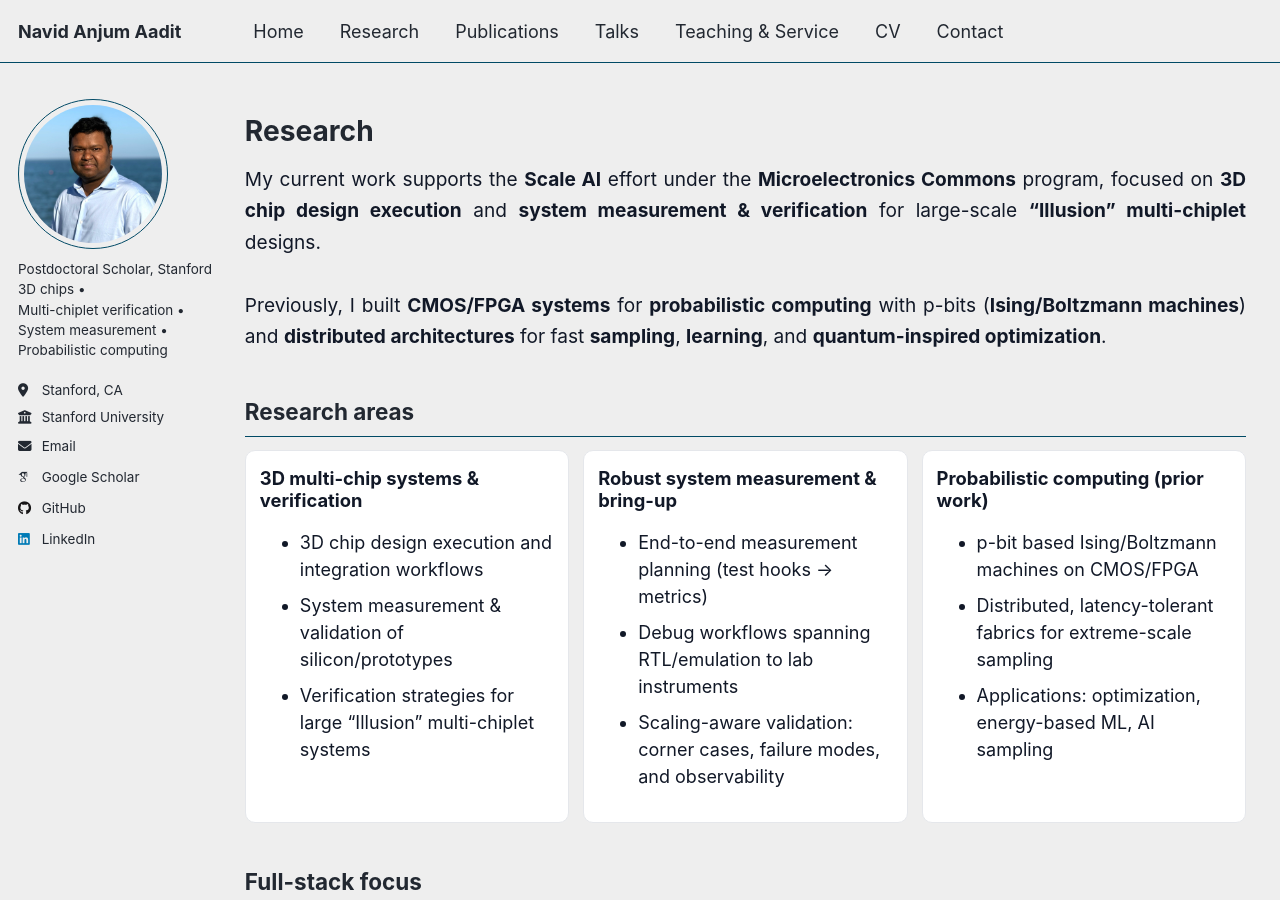
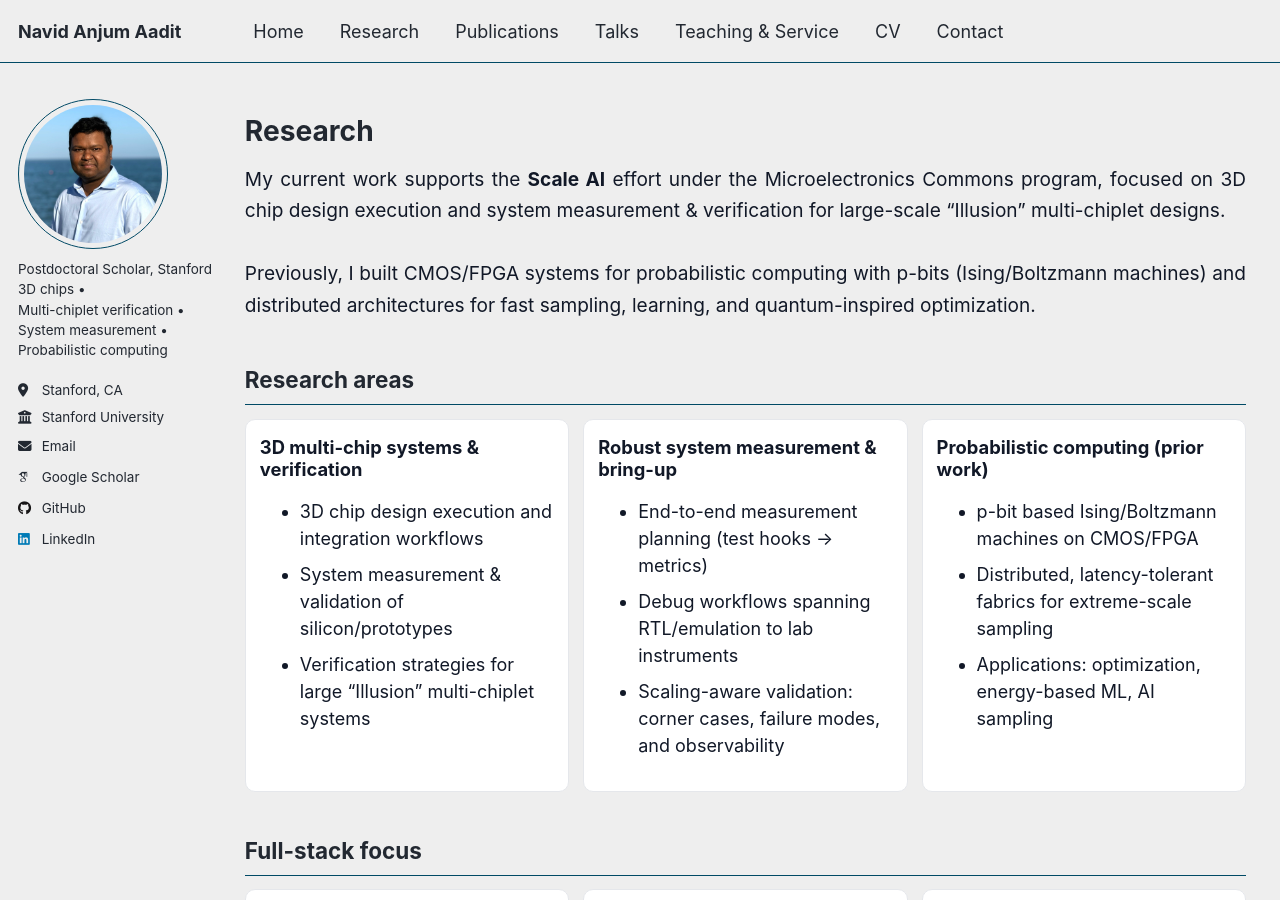
Before and after one commit to navidaadit/navidaadit.github.io, a Jekyll site: the page built from _pages/research.md, in a window 1280 px wide and 900 px high. Built offline with Jekyll 4.4.1, drawn with Linux system fonts in a browser that asks for light colours; some web fonts are replaced; some of the changed text lies outside the part shown.

Commit message:
Refactor research.md for clarity and formatting

```diff
--- a/_pages/research.md
+++ b/_pages/research.md
@@ -44,8 +44,8 @@ author_profile: true
 </style>
 
 <div class="research-lead">
-My current work supports the <strong>Scale AI</strong> effort under the <strong>Microelectronics Commons</strong> program, focused on <strong>3D chip design execution</strong> and <strong>system measurement &amp; verification</strong> for large-scale <strong>“Illusion” multi-chiplet</strong> designs.<br><br>
-Previously, I built <strong>CMOS/FPGA systems</strong> for <strong>probabilistic computing</strong> with <abbr title="probabilistic bit (binary stochastic neuron)">p-bits</abbr> (<strong>Ising/Boltzmann machines</strong>) and <strong>distributed architectures</strong> for fast <strong>sampling</strong>, <strong>learning</strong>, and <strong>quantum-inspired optimization</strong>.
+My current work supports the <strong>Scale AI</strong> effort under the Microelectronics Commons program, focused on 3D chip design execution and system measurement &amp; verification for large-scale “Illusion” multi-chiplet designs.<br><br>
+Previously, I built CMOS/FPGA systems for probabilistic computing with <abbr title="probabilistic bit (binary stochastic neuron)">p-bits</abbr> (Ising/Boltzmann machines) and distributed architectures for fast sampling, learning, and quantum-inspired optimization.
 </div>
 
 ## Research areas
@@ -162,8 +162,8 @@ Previously, I built <strong>CMOS/FPGA systems</strong> for <strong>probabilistic
 ## Current directions
 
 - <strong>3D chips & multi-chiplet verification:</strong> design execution plus system measurement/verification for large-scale “Illusion” multi-chiplet systems.
-- <strong>Robust, scalable measurement:</strong> validation workflows that remain effective as systems scale in complexity and integration density.
-- <strong>Cross-layer co-design:</strong> interfaces and architectures shaped by what is measurable, verifiable, and debuggable in real hardware.
+- Robust, scalable measurement: validation workflows that remain effective as systems scale in complexity and integration density.
+- Cross-layer co-design: interfaces and architectures shaped by what is measurable, verifiable, and debuggable in real hardware.
 
 <div class="small-note">
 Full publication list: <a href="/publications/">Publications</a>
```
